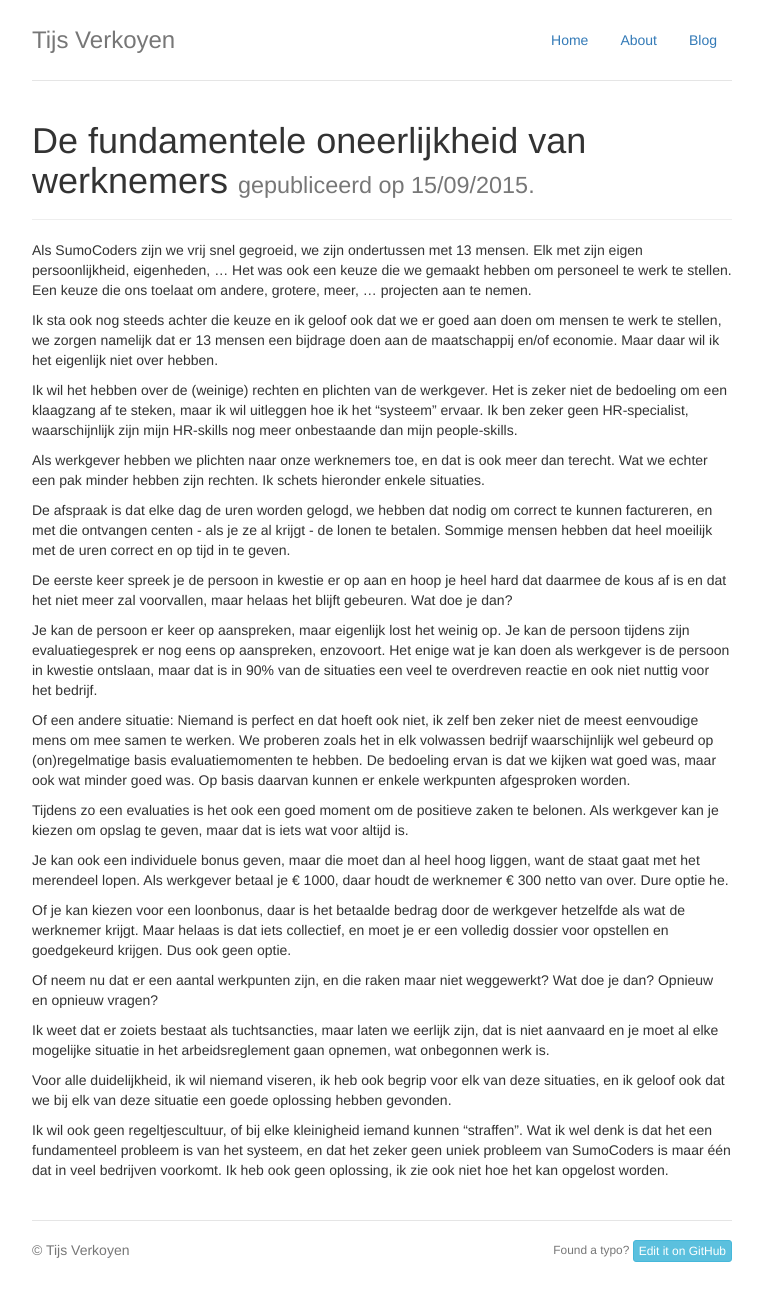
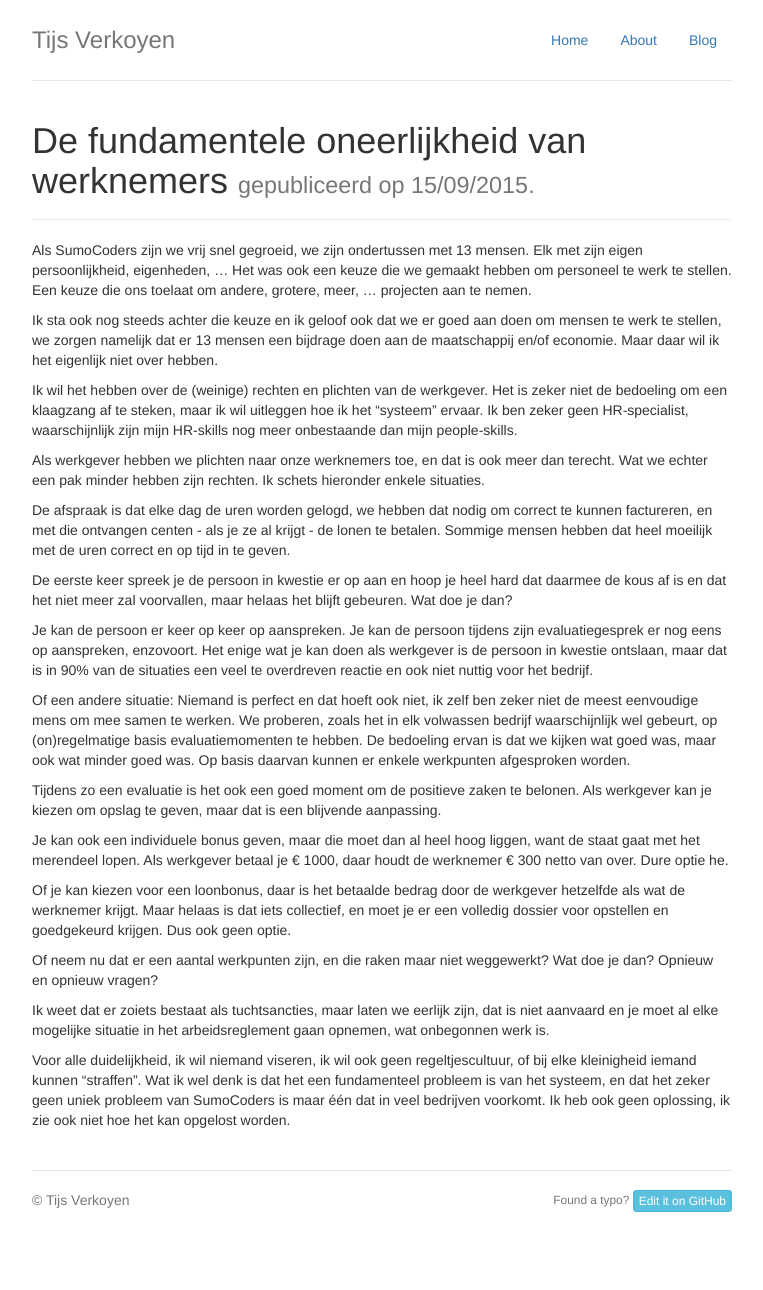
Before and after one commit to tijsverkoyen/tijsverkoyen.github.io, a Jekyll site: the page built from _posts/2015-09-15-de-fundamentele-oneerlijkheid.markdown, in a window 1280 px wide. Shown: the whole page, without its empty margins (258-1021 px from the left). Built offline with Jekyll 4.4.1, drawn with Linux system fonts in a browser that asks for light colours; after the commit the page ends 1240 px from its top, so only the background shows below that.

Commit message:
Fixed a lot of typo's based on Dave's feedback

```diff
--- a/_posts/2015-09-15-de-fundamentele-oneerlijkheid.markdown
+++ b/_posts/2015-09-15-de-fundamentele-oneerlijkheid.markdown
@@ -18,11 +18,11 @@ De afspraak is dat elke dag de uren worden gelogd, we hebben dat nodig om correc
 
 De eerste keer spreek je de persoon in kwestie er op aan en hoop je heel hard dat daarmee de kous af is en dat het niet meer zal voorvallen, maar helaas het blijft gebeuren. Wat doe je dan?
 
-Je kan de persoon er keer op aanspreken, maar eigenlijk lost het weinig op. Je kan de persoon tijdens zijn evaluatiegesprek er nog eens op aanspreken, enzovoort. Het enige wat je kan doen als werkgever is de persoon in kwestie ontslaan, maar dat is in 90% van de situaties een veel te overdreven reactie en ook niet nuttig voor het bedrijf.
+Je kan de persoon er keer op keer op aanspreken. Je kan de persoon tijdens zijn evaluatiegesprek er nog eens op aanspreken, enzovoort. Het enige wat je kan doen als werkgever is de persoon in kwestie ontslaan, maar dat is in 90% van de situaties een veel te overdreven reactie en ook niet nuttig voor het bedrijf.
 
-Of een andere situatie: Niemand is perfect en dat hoeft ook niet, ik zelf ben zeker niet de meest eenvoudige mens om mee samen te werken. We proberen zoals het in elk volwassen bedrijf waarschijnlijk wel gebeurd op (on)regelmatige basis evaluatiemomenten te hebben. De bedoeling ervan is dat we kijken wat goed was, maar ook wat minder goed was. Op basis daarvan kunnen er enkele werkpunten afgesproken worden.
+Of een andere situatie: Niemand is perfect en dat hoeft ook niet, ik zelf ben zeker niet de meest eenvoudige mens om mee samen te werken. We proberen, zoals het in elk volwassen bedrijf waarschijnlijk wel gebeurt, op (on)regelmatige basis evaluatiemomenten te hebben. De bedoeling ervan is dat we kijken wat goed was, maar ook wat minder goed was. Op basis daarvan kunnen er enkele werkpunten afgesproken worden.
 
-Tijdens zo een evaluaties is het ook een goed moment om de positieve zaken te belonen. Als werkgever kan je kiezen om opslag te geven, maar dat is iets wat voor altijd is.
+Tijdens zo een evaluatie is het ook een goed moment om de positieve zaken te belonen. Als werkgever kan je kiezen om opslag te geven, maar dat is een blijvende aanpassing.
 
 Je kan ook een individuele bonus geven, maar die moet dan al heel hoog liggen, want de staat gaat met het merendeel lopen. Als werkgever betaal je € 1000, daar houdt de werknemer € 300 netto van over. Dure optie he.
 
@@ -32,6 +32,4 @@ Of neem nu dat er een aantal werkpunten zijn, en die raken maar niet weggewerkt?
 
 Ik weet dat er zoiets bestaat als tuchtsancties, maar laten we eerlijk zijn, dat is niet aanvaard en je moet al elke mogelijke situatie in het  arbeidsreglement gaan opnemen, wat onbegonnen werk is.
 
-Voor alle duidelijkheid, ik wil niemand viseren, ik heb ook begrip voor elk van deze situaties, en ik geloof ook dat we bij elk van deze situatie een goede oplossing hebben gevonden.
-
-Ik wil ook geen regeltjescultuur, of bij elke kleinigheid iemand kunnen "straffen". Wat ik wel denk is dat het een fundamenteel probleem  is van het systeem, en dat het zeker geen uniek probleem van SumoCoders is maar één dat in veel bedrijven voorkomt. Ik heb ook geen oplossing, ik zie ook niet hoe het kan opgelost worden.
+Voor alle duidelijkheid, ik wil niemand viseren, ik wil ook geen regeltjescultuur, of bij elke kleinigheid iemand kunnen "straffen". Wat ik wel denk is dat het een fundamenteel probleem  is van het systeem, en dat het zeker geen uniek probleem van SumoCoders is maar één dat in veel bedrijven voorkomt. Ik heb ook geen oplossing, ik zie ook niet hoe het kan opgelost worden.
```
